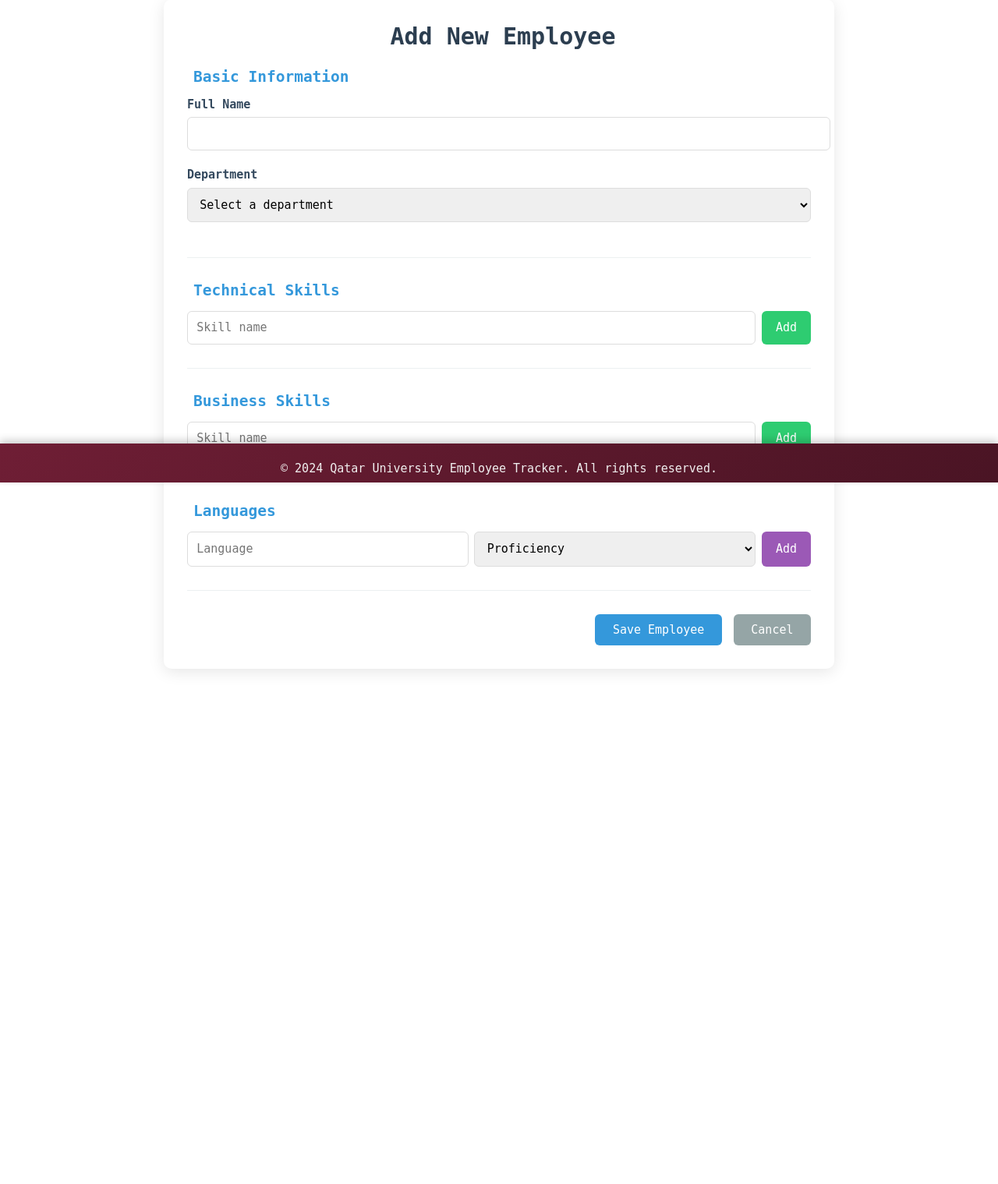
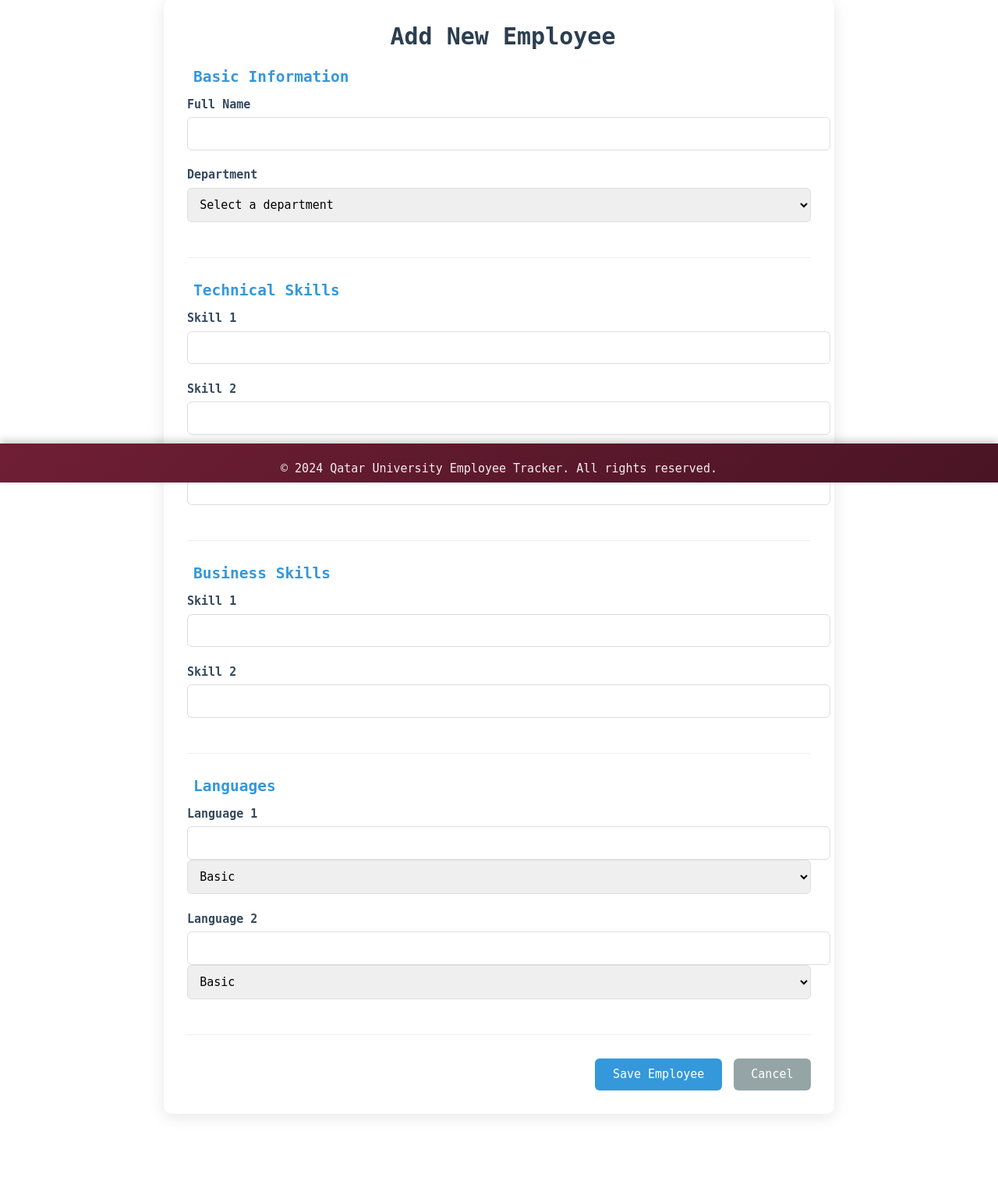
Before and after one commit to lea707/qataruni, a Flask app: page /employees/add in a window 1280 px wide. Shown: the part 181-1700 px from the top of the page at 78% size. Before the commit the page ends 1043 px from the top, so only its background shows below. Run offline with Flask 3, Linux system fonts and the light colour scheme.

Commit message:
Remove employee data, related JavaScript, and HTML form; update employee service to handle skills more effectively.

```diff
--- a/employees_data.txt
+++ /dev/null
@@ -1,32 +0,0 @@
-{
-    "employees": [
-        {
-            "id": 1,
-            "name": "rama el haj ",
-            "department": "HR",
-            "skills": {
-                "Technical": [],
-                "Business": [],
-                "Languages": []
-            }
-        },
-        {
-            "id": 2,
-            "name": "maher",
-            "department": "IT",
-            "skills": {
-                "Technical": [],
-                "Business": [],
-                "Languages": []
-            }
-        }
-    ],
-    "departments": [
-        "HR",
-        "IT",
-        "Finance",
-        "Research",
-        "marketing",
-        "administration"
-    ]
-}
--- a/js/employee_form.js
+++ /dev/null
@@ -1,67 +0,0 @@
-document.addEventListener('DOMContentLoaded', function() {
-    // Skill management
-    document.querySelectorAll('.add-skill').forEach(button => {
-        button.addEventListener('click', function() {
-            const skillType = this.dataset.skillType;
-            const input = this.previousElementSibling;
-            const skillValue = input.value.trim();
-
-            if (skillValue) {
-                const container = document.getElementById(`${skillType}-skills-container`);
-
-                // Create skill tag
-                const tag = document.createElement('span');
-                tag.className = 'skill-tag';
-                tag.innerHTML = `
-                    ${skillValue}
-                    <input type="hidden" name="${skillType}_skills[]" value="${skillValue}">
-                    <button type="button" class="remove-skill">
-                        <i class="fas fa-times"></i>
-                    </button>
-                `;
-
-                container.appendChild(tag);
-                input.value = '';
-
-                // Add remove functionality
-                tag.querySelector('.remove-skill').addEventListener('click', function() {
-                    tag.remove();
-                });
-            }
-        });
-    });
-
-    // Language management
-    const addLanguageBtn = document.querySelector('.add-language');
-    if (addLanguageBtn) {
-        addLanguageBtn.addEventListener('click', function() {
-            const nameInput = document.querySelector('.language-name');
-            const levelSelect = document.querySelector('.language-level');
-            const container = document.getElementById('languages-container');
-
-            const name = nameInput.value.trim();
-            const level = levelSelect.value;
-
-            if (name && level) {
-                const tag = document.createElement('span');
-                tag.className = 'language-tag';
-                tag.innerHTML = `
-                    ${name} (${level})
-                    <input type="hidden" name="language_name[]" value="${name}">
-                    <input type="hidden" name="language_level[]" value="${level}">
-                    <button type="button" class="remove-skill">
-                        <i class="fas fa-times"></i>
-                    </button>
-                `;
-
-                container.appendChild(tag);
-                nameInput.value = '';
-                levelSelect.value = '';
-
-                tag.querySelector('.remove-skill').addEventListener('click', function() {
-                    tag.remove();
-                });
-            }
-        });
-    }
-});
--- a/templates/employees/add.html
+++ b/templates/employees/add.html
@@ -1,6 +1,7 @@
 {% extends "base.html" %}
 
 {% block title %}Add Employee | Employee Skills Tracker{% endblock %}
+
 {% block head %}
     {{ super() }}
     <link rel="stylesheet" href="{{ url_for('static', filename='styles/employee_form.css') }}">
@@ -12,7 +13,7 @@
 
     {% include '_flash_messages.html' %}
 
-    <form method="POST" action="{{ url_for('add_employee') }}" id="employee-form">
+    <form method="POST" action="{{ url_for('add_employee') }}">
         <div class="form-section">
             <h2><i class="fas fa-id-card"></i> Basic Information</h2>
             <div class="form-group">
@@ -33,47 +34,53 @@
 
         <div class="form-section">
             <h2><i class="fas fa-cogs"></i> Technical Skills</h2>
-            <div class="skills-group">
-                <div class="skill-input">
-                    <input type="text" class="skill-text" placeholder="Skill name">
-                    <button type="button" class="add-skill" data-skill-type="technical">
-                        <i class="fas fa-plus"></i> Add
-                    </button>
+            <div class="form-group">
+                <label>Skill 1</label>
+                <input type="text" name="technical_skill_1">
             </div>
-                <div class="skills-container" id="technical-skills-container"></div>
+            <div class="form-group">
+                <label>Skill 2</label>
+                <input type="text" name="technical_skill_2">
+            </div>
+            <div class="form-group">
+                <label>Skill 3</label>
+                <input type="text" name="technical_skill_3">
             </div>
         </div>
 
         <div class="form-section">
             <h2><i class="fas fa-briefcase"></i> Business Skills</h2>
-            <div class="skills-group">
-                <div class="skill-input">
-                    <input type="text" class="skill-text" placeholder="Skill name">
-                    <button type="button" class="add-skill" data-skill-type="business">
-                        <i class="fas fa-plus"></i> Add
-                    </button>
+            <div class="form-group">
+                <label>Skill 1</label>
+                <input type="text" name="business_skill_1">
             </div>
-                <div class="skills-container" id="business-skills-container"></div>
+            <div class="form-group">
+                <label>Skill 2</label>
+                <input type="text" name="business_skill_2">
             </div>
         </div>
 
         <div class="form-section">
             <h2><i class="fas fa-language"></i> Languages</h2>
-            <div class="language-group">
-                <div class="language-input">
-                    <input type="text" class="language-name" placeholder="Language">
-                    <select class="language-level">
-                        <option value="">Proficiency</option>
+            <div class="form-group">
+                <label>Language 1</label>
+                <input type="text" name="language_1">
+                <select name="language_1_level">
                     <option value="Basic">Basic</option>
                     <option value="Intermediate">Intermediate</option>
                     <option value="Fluent">Fluent</option>
                     <option value="Native">Native</option>
                 </select>
-                    <button type="button" class="add-language">
-                        <i class="fas fa-plus"></i> Add
-                    </button>
             </div>
-                <div class="languages-container" id="languages-container"></div>
+            <div class="form-group">
+                <label>Language 2</label>
+                <input type="text" name="language_2">
+                <select name="language_2_level">
+                    <option value="Basic">Basic</option>
+                    <option value="Intermediate">Intermediate</option>
+                    <option value="Fluent">Fluent</option>
+                    <option value="Native">Native</option>
+                </select>
             </div>
         </div>
 
@@ -87,6 +94,4 @@
         </div>
     </form>
 </div>
-
-<script src="{{ url_for('static', filename='js/employee_form.js') }}"></script>
 {% endblock %}
```
Also changed, not shown: services/employee_service.py (+31 -14 lines), templates/add_employee.html (deleted, +0 -9 lines), services/department.py (deleted). Lines whose indentation alone changed are shown as unchanged.
